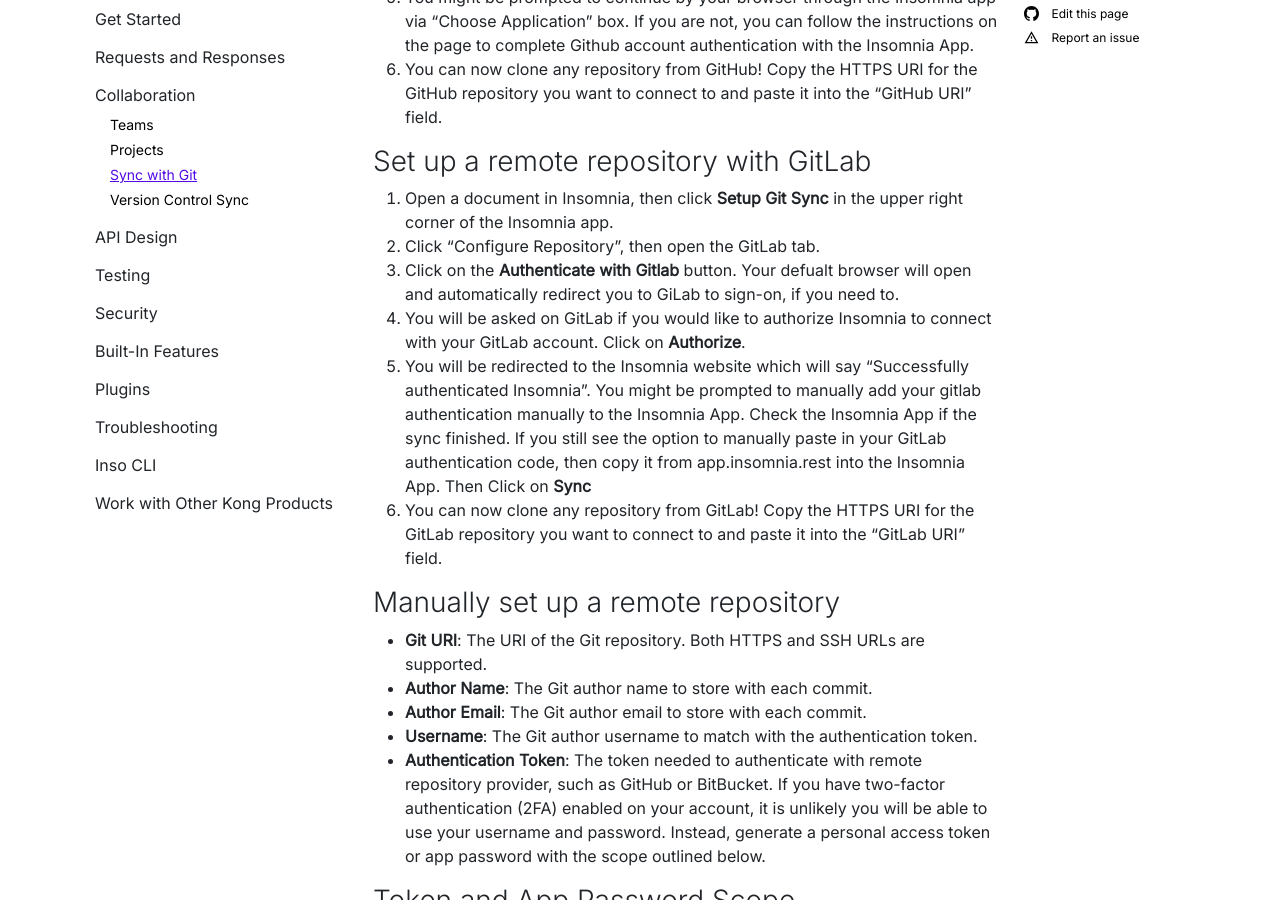
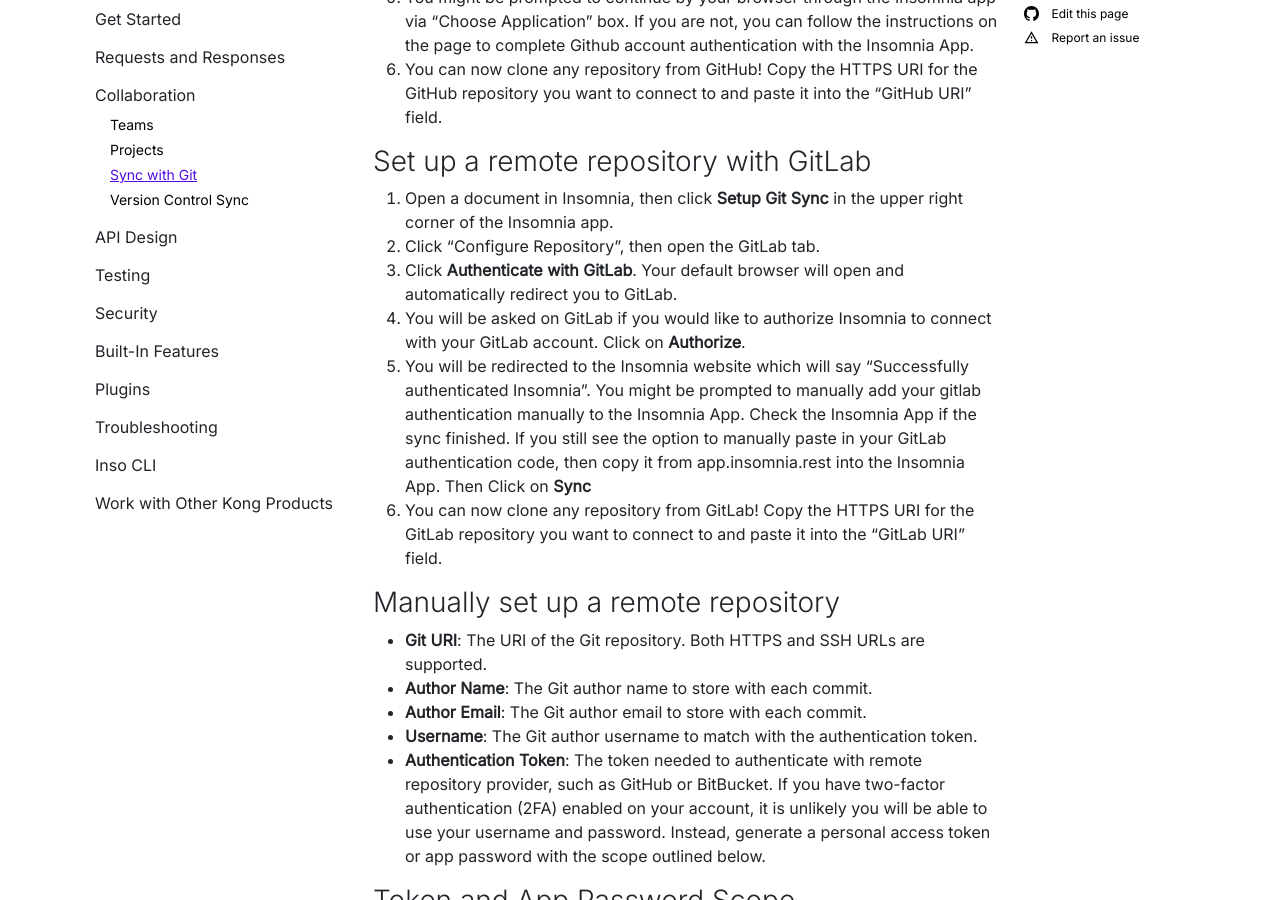
Before and after one commit to Kong/insomnia-docs, a Jekyll site: the page built from docs/insomnia/git-sync.md, in a window 1280 px wide and 900 px high, scrolled down 2024 px. Built offline with Jekyll 4.4.1, drawn with Linux system fonts in a browser that asks for light colours; comment, search, counter and statistics services are not loaded.

Commit message:
Update docs/insomnia/git-sync.md
Co-authored-by: lena-larionova <54370747+lena-larionova@users.noreply.github.com>

```diff
--- a/docs/insomnia/git-sync.md
+++ b/docs/insomnia/git-sync.md
@@ -47,7 +47,7 @@
 
 1. Open a document in Insomnia, then click **Setup Git Sync** in the upper right corner of the Insomnia app.
 2. Click "Configure Repository", then open the GitLab tab.
-3. Click on the **Authenticate with Gitlab** button. Your defualt browser will open and automatically redirect you to GiLab to sign-on, if you need to.
+3. Click **Authenticate with GitLab**. Your default browser will open and automatically redirect you to GitLab.
 4. You will be asked on GitLab if you would like to authorize Insomnia to connect with your GitLab account.  Click on **Authorize**.
 5.  You will be redirected to the Insomnia website which will say "Successfully authenticated Insomnia". You might be prompted to manually add your gitlab authentication manually to the Insomnia App.  Check the Insomnia App if the sync finished.  If you still see the option to manually paste in your GitLab authentication code, then copy it from app.insomnia.rest into the Insomnia App. Then Click on **Sync**
 6. You can now clone any repository from GitLab! Copy the HTTPS URI for the GitLab repository you want to connect to and paste it into the "GitLab URI" field.
```
